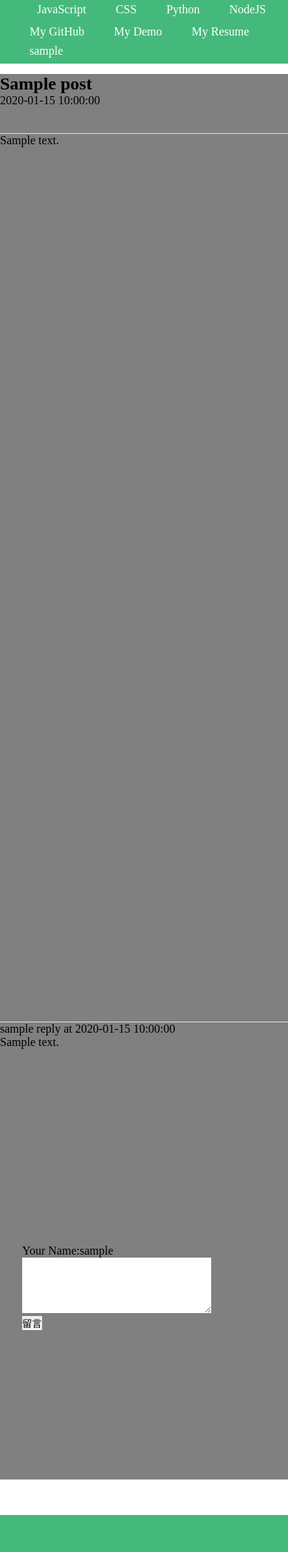
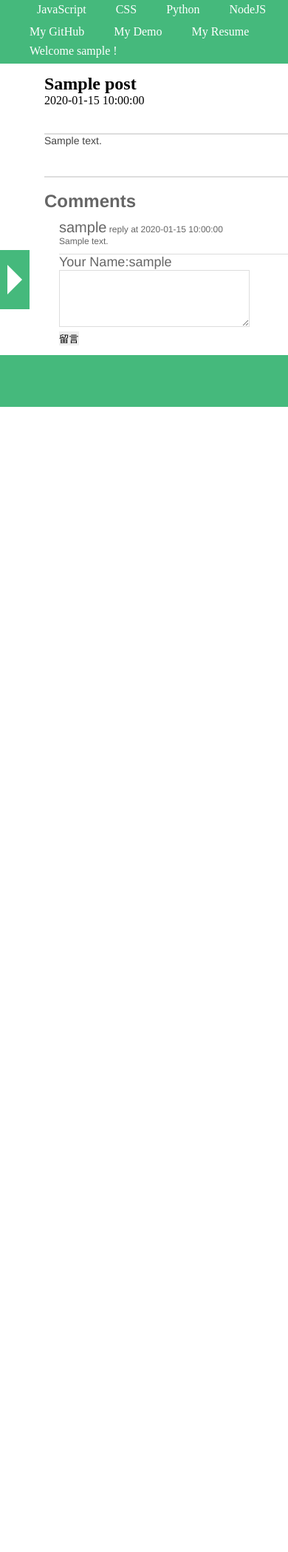
Before and after one commit to wonggigi/Python-Django-Blog, a Python web app: template myapp/templates/home.html in a window 390 px wide. Shown: the whole page at 74% size. After the commit the page ends 550 px from the top, so only its background shows below. Run offline with Jinja, Linux system fonts and the light colour scheme; the template is opened without the code that fills it: most values are stand-ins (such as "Sample title", 1, 10 or a date in 2020).

Commit message:
adaptivity

```diff
--- a/myapp/models.py
+++ b/myapp/models.py
@@ -28,7 +28,7 @@ class BlogsPost(models.Model):
 
 
 class BlogPostAdmin(admin.ModelAdmin):
-    list_display = ('title', 'timestamp','body')
+    list_display = ('title', 'timestamp')
 
 
 class User(models.Model):
--- a/myapp/templates/home.html
+++ b/myapp/templates/home.html
@@ -42,88 +42,117 @@ ul{
 
 .container{
 	width: 100%;
-	min-height:1900px;
+	overflow:hidden
+
 }
 
 .container-left{
-	background-color: grey;
+
 	margin-top: 100px;
 	float: left;
 	width: 30%;
-
-	min-height: 900px;
-	border-right: 1px solid #dddddd;
+	border-right: 2px solid #dddddd;
+	min-height: 500px;
 }
 .container-left a{
 	display: block;
-	  color: white;
+	 color: #444444;
+	font-family: "Helvetica Neue", Helvetica, Arial, sans-serif;
 	 text-decoration: none;
+	 padding-left: 5%;
+	 padding-top: 2%;
 }
 .container-right{
-	background-color: grey;
+
 	margin-top: 100px;
 	margin-left: 30px;
 	float: left;
 	width: 50%;
-	min-height: 1900px;
+
 }
 #main-topic{
 	height: 80px;
-	border-bottom: 1px solid #dddddd;
+	border-bottom: 2px solid #dddddd;
 }
 #main-content{
-	min-height: 1200px;
+	 color: #444444;
+	font-family: "Helvetica Neue", Helvetica, Arial, sans-serif;
+	padding-bottom: 40px;
 }
 
 .footer{
 	 background-color: #45b97c;
-	 margin-top: 12%;
+	 margin-top: 3%;
 	 width: 100%;
-	height: 50px;
+	height: 70px;
 	 left: 0;
 	 right: 0;
 	 z-index: 9999;
 }
 
 #comment{
-	border-top: 1px solid #dddddd;
-	height: 300px;
+	padding-top: 18px;
+	font-size: 12px;
+	font-family: "Helvetica Neue", Helvetica, Arial, sans-serif;
+	color: #666;
+	border-top: 2px solid #dddddd;
+
+}
+#comment span{
+	font-size: 20px;
 }
 #comment-form{
+	font-size: 18px;
+	font-family: "Helvetica Neue", Helvetica, Arial, sans-serif;
+	color: #666;
+	margin-left: 20px;
 
-	margin-left: 30px;
+}
+#comment-form textarea{
+	border-left: 1px solid #dddddd;
+	border-right: 1px solid #dddddd;
+	border-bottom: 1px solid #dddddd;
+	border-top: 1px solid #dddddd;
+}
+.comment-item{
+	border-bottom: 1px solid #dddddd;
+	padding-top: 10px;
+	padding-bottom: 10px;
+	margin-left: 20px;
 }
 
 
-@media screen and (max-width: 790px) {
-.footer{
-	margin-top: 15%;
-}
-}
 
-
-@media screen and (max-width: 956px) {
-.footer{
-	margin-top: 15%;
-}
-}
-@media screen and (max-width: 690px) {
-	 .footer{
-	margin-top: 25%;
-}
-}
 @media screen and (max-width: 486px) {
 	.container-left{
 		display: none;
 		}
 		.container-right{
-			margin-left: 0px;
+			padding-left: 30px;
 			float: left;
 			width: 100%;
 		}
-		.footer{
-			margin-top: 38%;
-		}
+#main-content{
+	font-size: 14px;
+	width: 80%;
+}
+   #left-list-click{
+     position: fixed;
+     width: 40px;
+     height: 80px;
+    background-color: #45b97c;
+     top: 40%;
+       z-index: 9999;
+}
+#arrow-right {
+    width:0;
+    height:0;
+    margin-top: 20px;
+    margin-left: 10px;
+    border-top:20px solid transparent;
+    border-bottom: 20px solid transparent;
+    border-left: 20px solid white;
+  }
 }
 
 
@@ -144,7 +173,7 @@ ul{
 	          <li><a href="#">My GitHub</a></li>
 	          <li><a href="#">My Demo</a></li>
 	         <li><a href="#">My Resume</a></li>
-	           <li><a href="/login">{{username}}</a></li>
+	           <li><a href="/login">Welcome {{username}} !</a></li>
 
 	       </ul>
 	 </li>
@@ -163,13 +192,17 @@ ul{
                                    <p>{{ post.timestamp }}</p>
                     </div>
                     <div id="main-content">
+                    {% autoescape off %}
                                   {{ post.body }}
+                     {% endautoescape %}
                     </div>
                     <div  id="comment">
+                    <h1>Comments</h1>
                       {% for comment in comments %}
-                      <p>{{ comment.username }} reply at {{comment.time}}</p>
+                      <div class="comment-item">
+                      <p><span>{{ comment.username }}</span> reply at {{comment.time}}</p>
                       <p>{{comment.body}}</p>
-                      <hr>
+                      </div>
                       {% endfor%}
                         </div>
 
@@ -189,5 +222,19 @@ ul{
 <div class="footer">
 
 </div>
+
+<div id="left-list-click">
+<div id="arrow-right">
+</div>
+</div>
 </body>
+<script>
+window.onload = function() {
+
+	var leftListClick = document.getElementById('left-list-click');
+	leftListClick.addEventListener('touchstart', function(event) {
+		alert("As")
+	}, false);
+}
+</script>
 </html>
--- a/myapp/views.py
+++ b/myapp/views.py
@@ -119,7 +119,8 @@ def home(request, url='/'):
                 blog.url = "/article/" + blog.title
             if url == '/':
                 comments=Comment.objects.filter(title=blog_list[0].title)
-                print(comments[0].body+","+comments[1].body)
+                #print(blog_list[0].body)
+
                 return render_to_response('home.html', {'posts': blog_list, 'post': blog_list[0], 'username': username,'comments':comments})
             else:
                 thisBlog = BlogsPost.objects.get(title=url)
```
